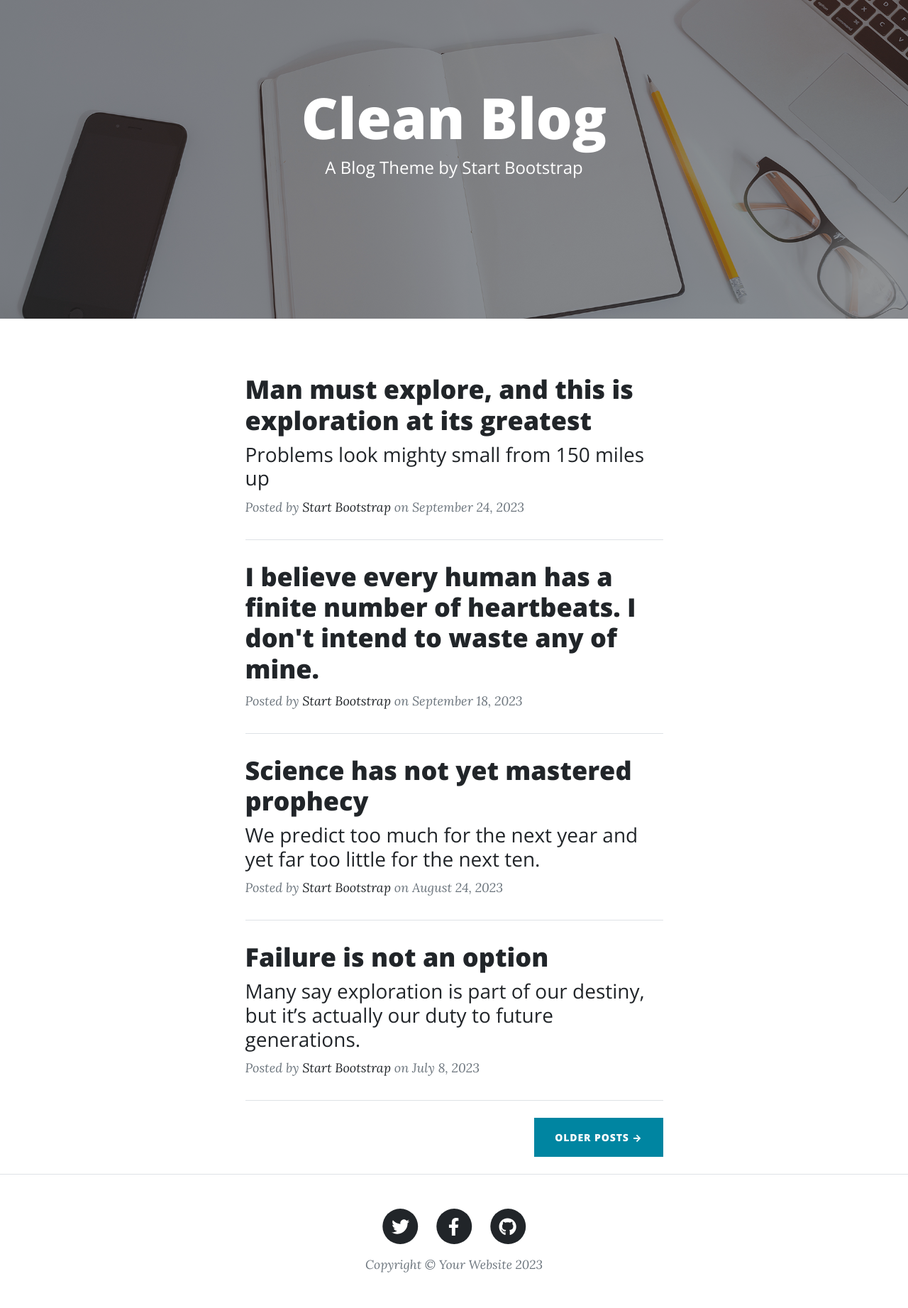
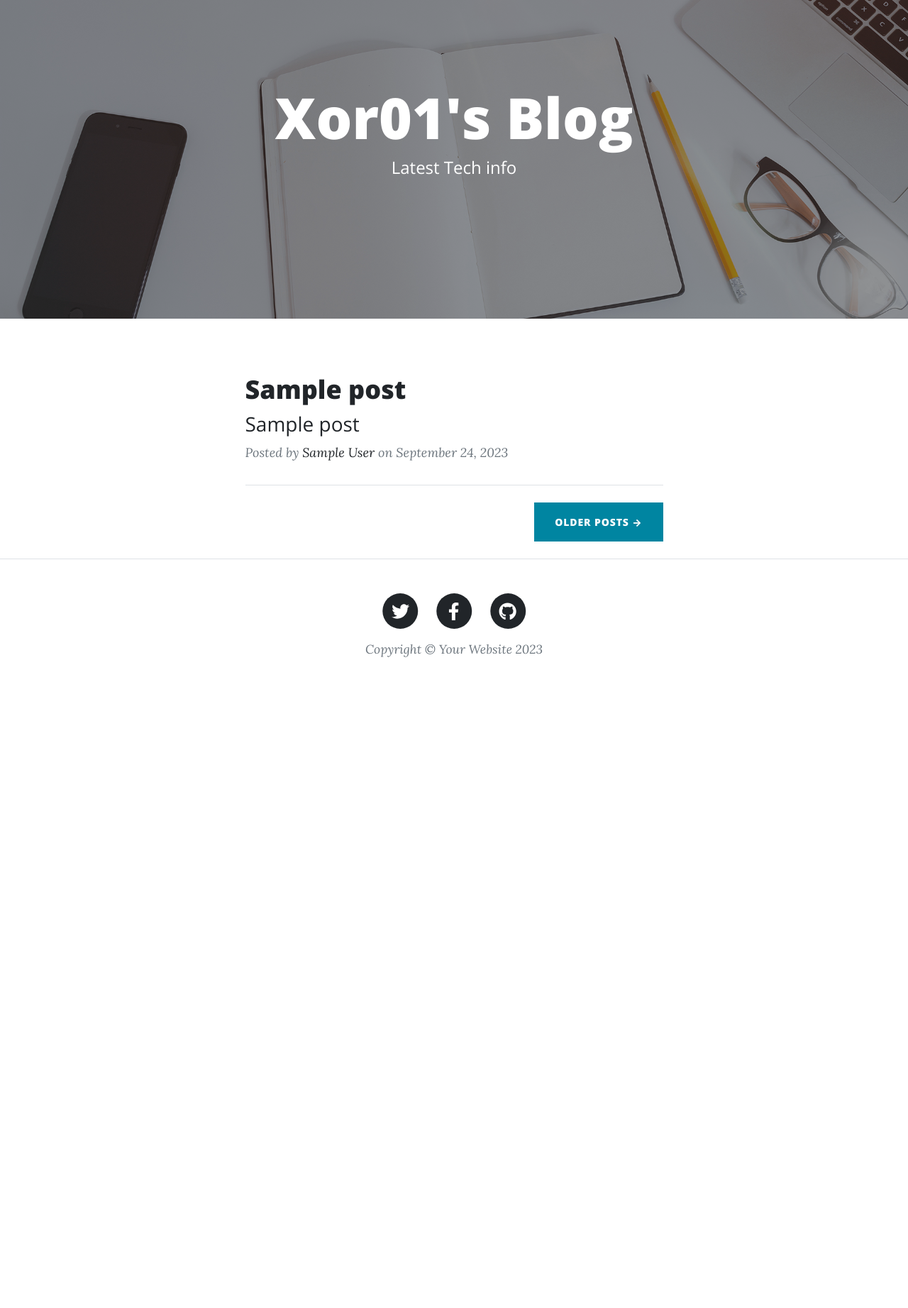
Before and after one commit to Xor01/day-59-60-blog-upgrade, a Flask app: template templates/index.html in a window 1280 px wide. Shown: the part 83-1926 px from the top of the page at 71% size. After the commit the page ends 1009 px from the top, so only its background shows below. Run offline with Flask 3, Linux system fonts and the light colour scheme; the template is opened without the code that fills it: most values are stand-ins (such as "Sample title", 1, 10 or a date in 2020); some libraries are stand-ins or nearby versions.

Commit message:
make it dynamic using show_all_post method

```diff
--- a/templates/index.html
+++ b/templates/index.html
@@ -5,8 +5,8 @@
                 <div class="row gx-4 gx-lg-5 justify-content-center">
                     <div class="col-md-10 col-lg-8 col-xl-7">
                         <div class="site-heading">
-                            <h1>Clean Blog</h1>
-                            <span class="subheading">A Blog Theme by Start Bootstrap</span>
+                            <h1>Xor01's Blog</h1>
+                            <span class="subheading">Latest Tech info</span>
                         </div>
                     </div>
                 </div>
@@ -16,60 +16,22 @@
         <div class="container px-4 px-lg-5">
             <div class="row gx-4 gx-lg-5 justify-content-center">
                 <div class="col-md-10 col-lg-8 col-xl-7">
+                    {% for post in posts %}
                     <!-- Post preview-->
                     <div class="post-preview">
-                        <a href="post.html">
-                            <h2 class="post-title">Man must explore, and this is exploration at its greatest</h2>
-                            <h3 class="post-subtitle">Problems look mighty small from 150 miles up</h3>
+                        <a href="{{ url_for('show_one_post', post_id=post.id)}}">
+                            <h2 class="post-title">{{ post.title }}</h2>
+                            <h3 class="post-subtitle">{{ post.subtitle }}</h3>
                         </a>
                         <p class="post-meta">
                             Posted by
-                            <a href="#">Start Bootstrap</a>
+                            <a href="#">{{ post.author }}</a>
                             on September 24, 2023
                         </p>
                     </div>
                     <!-- Divider-->
                     <hr class="my-4" />
-                    <!-- Post preview-->
-                    <div class="post-preview">
-                        <a href="post.html"><h2 class="post-title">I believe every human has a finite number of heartbeats. I don't intend to waste any of mine.</h2></a>
-                        <p class="post-meta">
-                            Posted by
-                            <a href="#">Start Bootstrap</a>
-                            on September 18, 2023
-                        </p>
-                    </div>
-                    <!-- Divider-->
-                    <hr class="my-4" />
-                    <!-- Post preview-->
-                    <div class="post-preview">
-                        <a href="post.html">
-                            <h2 class="post-title">Science has not yet mastered prophecy</h2>
-                            <h3 class="post-subtitle">We predict too much for the next year and yet far too little for the next ten.</h3>
-                        </a>
-                        <p class="post-meta">
-                            Posted by
-                            <a href="#">Start Bootstrap</a>
-                            on August 24, 2023
-                        </p>
-                    </div>
-                    <!-- Divider-->
-                    <hr class="my-4" />
-                    <!-- Post preview-->
-                    <div class="post-preview">
-                        <a href="post.html">
-                            <h2 class="post-title">Failure is not an option</h2>
-                            <h3 class="post-subtitle">Many say exploration is part of our destiny, but it’s actually our duty to future generations.</h3>
-                        </a>
-                        <p class="post-meta">
-                            Posted by
-                            <a href="#">Start Bootstrap</a>
-                            on July 8, 2023
-                        </p>
-                    </div>
-                    <!-- Divider-->
-                    <hr class="my-4" />
-                    <!-- Pager-->
+                    {% endfor %}
                     <div class="d-flex justify-content-end mb-4"><a class="btn btn-primary text-uppercase" href="#">Older Posts →</a></div>
                 </div>
             </div>
```
